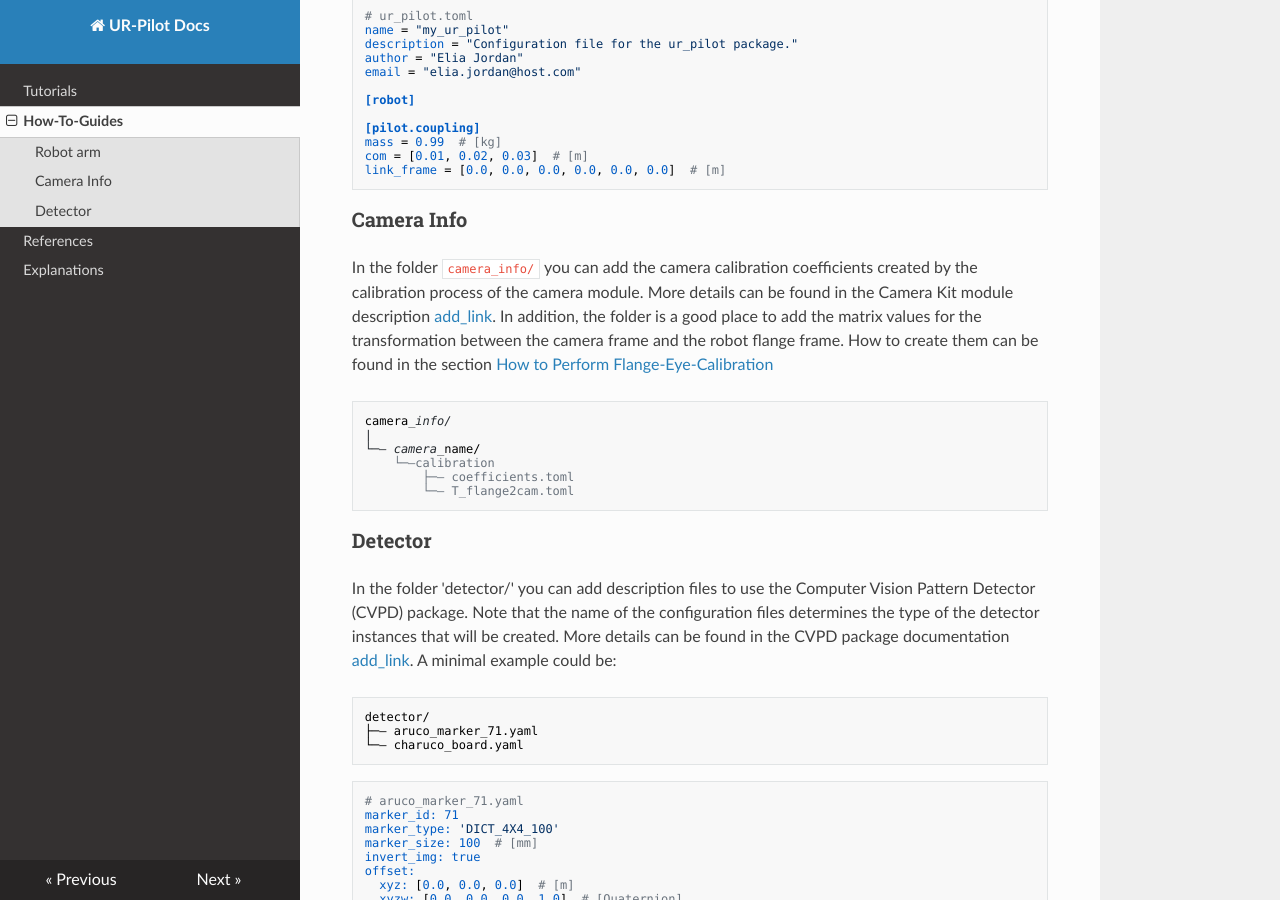
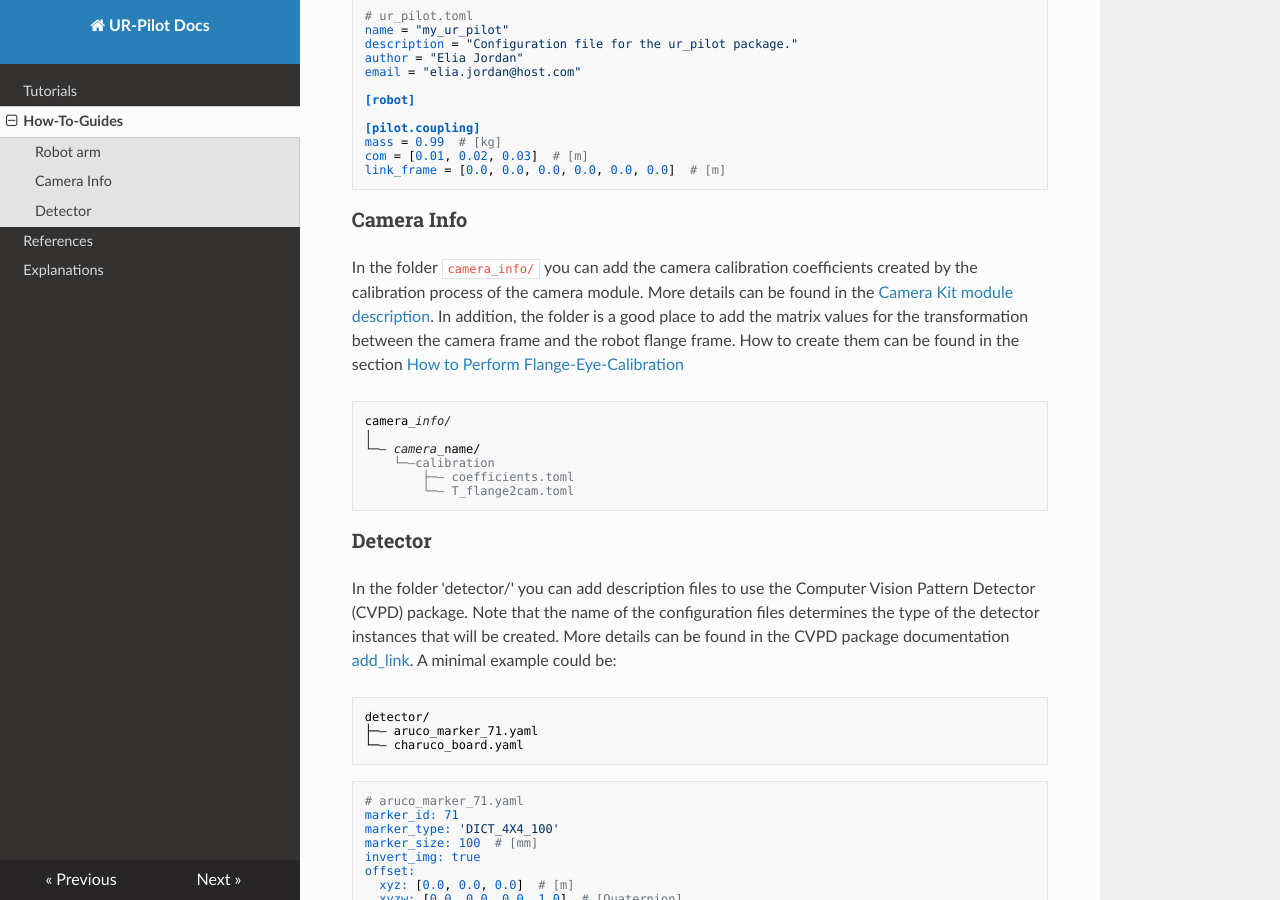
Before and after one commit to DFKI-ChargePal/chargepal_ur_pilot, an MkDocs documentation site: the page built from docs/how-to-guides.md, in a window 1280 px wide and 900 px high, scrolled down 956 px. Built offline with MkDocs 1.6.1, drawn with Linux system fonts in a browser that asks for light colours; nearby versions of some CDN libraries.

Commit message:
Add missing link

```diff
--- a/docs/how-to-guides.md
+++ b/docs/how-to-guides.md
@@ -58,7 +58,7 @@ link_frame = [0.0, 0.0, 0.0, 0.0, 0.0, 0.0]  # [m]
 
 ### Camera Info
 In the folder `camera_info/` you can add the camera calibration coefficients created by the calibration process of the
-camera module. More details can be found in the Camera Kit module description [add_link](https://google.com). In addition,
+camera module. More details can be found in the [Camera Kit module description](https://github.com/DFKI-ChargePal/chargepal_camera_kit). In addition,
 the folder is a good place to add the matrix values for the transformation between the camera frame and the robot flange frame.
 How to create them can be found in the section [How to Perform Flange-Eye-Calibration](#how-to-perform-flange-eye-calibration)
 
```
